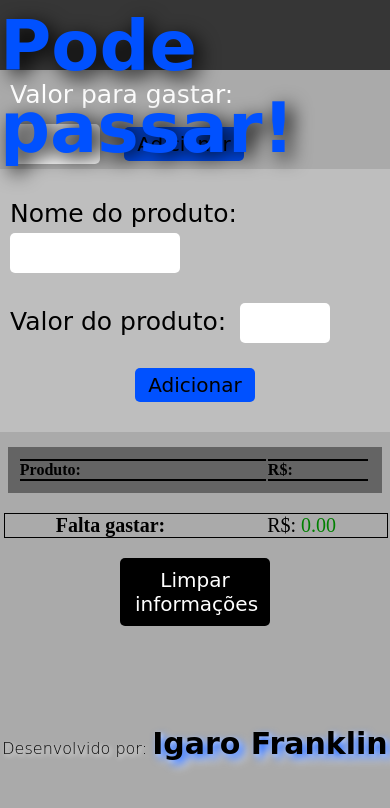
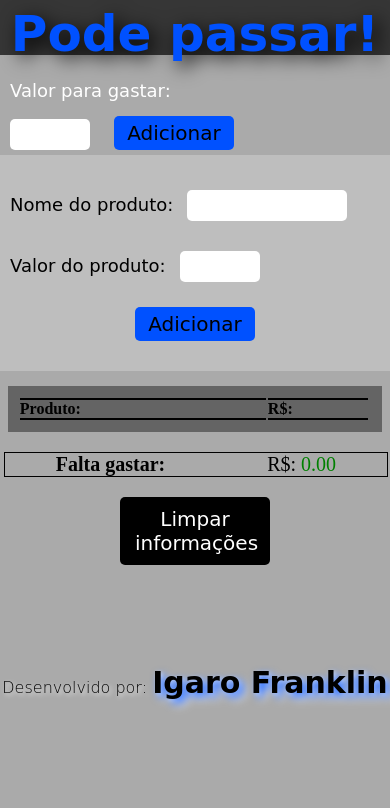
Before and after one commit to Igaro-Franklin/PodePassar, a plain HTML site: page index.html in a window 390 px wide. Drawn offline with nearby package versions, Linux system fonts and the light colour scheme; a web font is replaced by a local one.

Commit message:
Ajuste nos input para telas menores

```diff
--- a/CSS/style.css
+++ b/CSS/style.css
@@ -48,6 +48,7 @@ label{
 }
 
 button{
+    font-size: 18px;
     font-family: 'Phudu', cursive;
 }
 
@@ -176,3 +177,25 @@ footer span{
     font-family: 'Mea Culpa', cursive;
     filter: drop-shadow(4px 4px 4px rgb(0, 81, 255));
 }
+
+@media (max-width: 550px){
+    header{
+        font-size: 25px;
+        height: 55px;
+    }
+
+    label{
+        font-size: 18px;
+    }
+
+    #Entrada{
+        padding-top: 15px;
+    }
+
+    input{
+        padding: 3px 5px;
+        height: 25px;
+        font-size: 18px;
+        outline: none;
+    }
+}
--- a/JS/script.js
+++ b/JS/script.js
@@ -1,6 +1,6 @@
-alert("Esse sistema está em fase de teste!")
-alert("Se ao excluir um item o valor total não atualizar, é só atualizar a pagina!")
-alert("Não se preocupe, voce não perdera suas compras")
+alert(
+    "Esse sistema está em fase de teste! Se ao excluir um item o valor total não atualizar, é só atualizar a pagina! Não se preocupe, voce não perdera suas compras"
+)
 
 let valorEntrada = parseFloat(localStorage.getItem("valorEntrada")) || 0;
 
```
